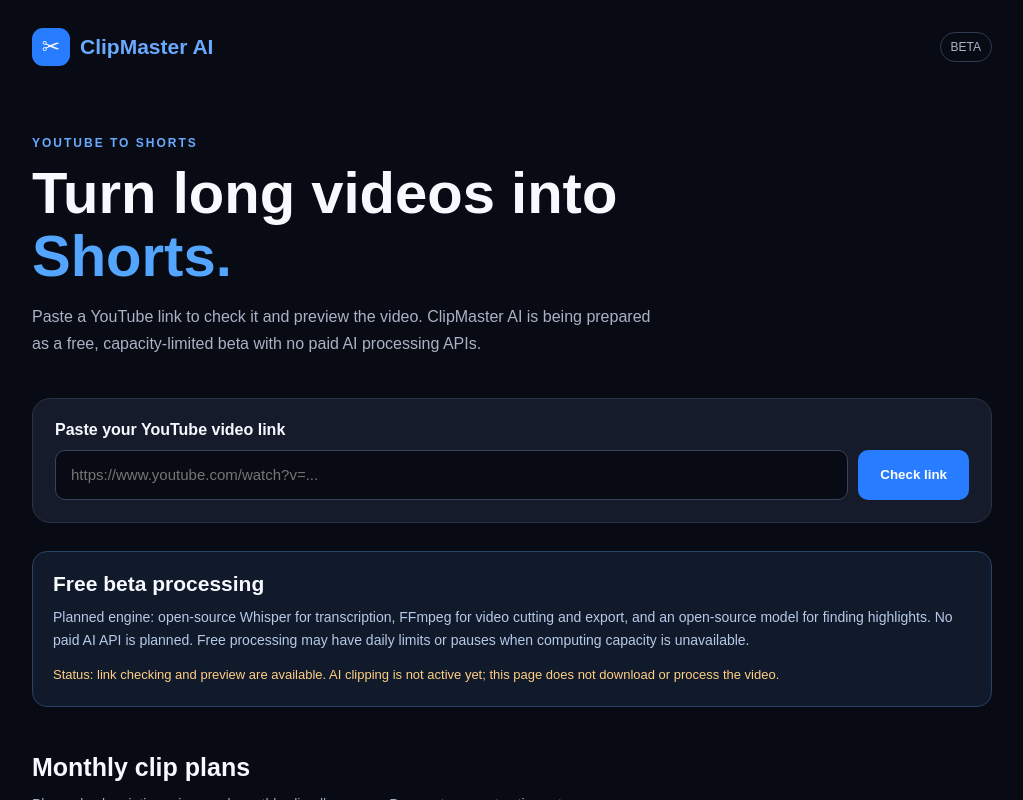
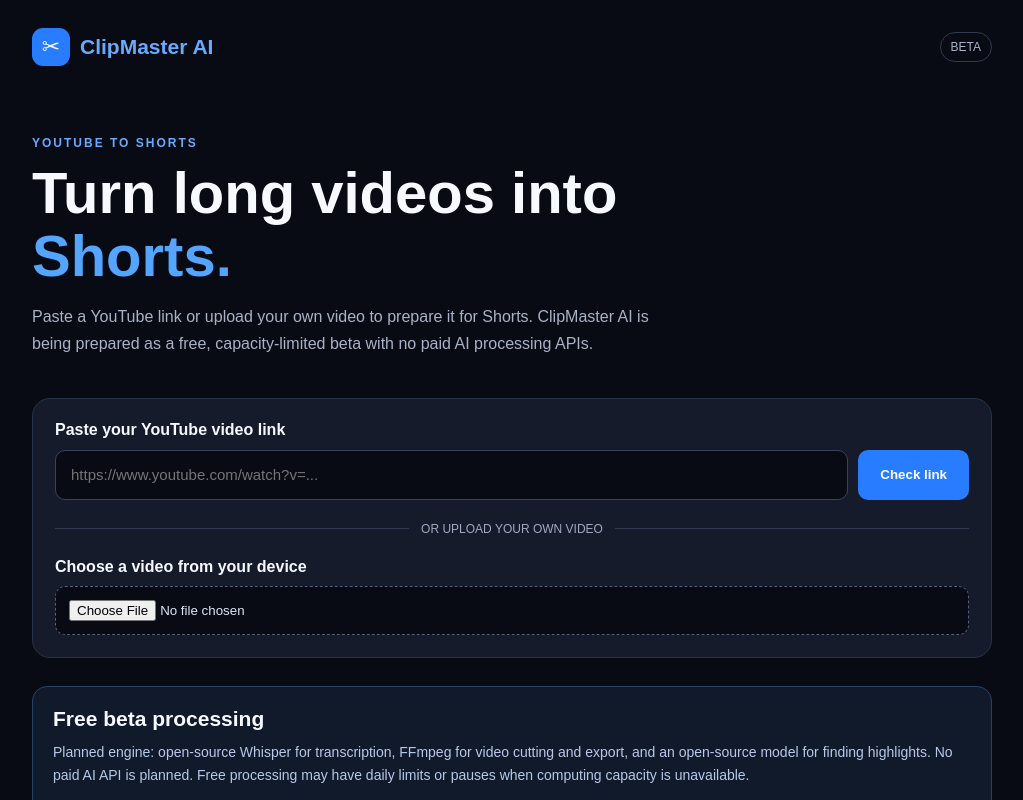
Before and after one commit to novaaisupport0-arch/ClipMaster-AI, a Next.js app: page / in a window 1280 px wide. Shown: the top 800 px of the page, without its empty margins (128-1151 px from the left). Built offline with nearby package versions, Linux system fonts and the light colour scheme.

Commit message:
Add local video upload and preview flow

```diff
--- a/app/page.js
+++ b/app/page.js
@@ -1,11 +1,11 @@
 "use client";
 
-import { useState } from "react";
+import { useEffect, useState } from "react";
 
 function getYouTubeId(value) {
   try {
     const parsed = new URL(value.trim());
-    const host = parsed.hostname.replace(/^www\\./, "").replace(/^m\\./, "");
+    const host = parsed.hostname.replace(/^www\./, "").replace(/^m\./, "");
     if (host === "youtu.be") {
       const id = parsed.pathname.split("/").filter(Boolean)[0];
       return /^[a-zA-Z0-9_-]{11}$/.test(id || "") ? id : null;
@@ -36,6 +36,18 @@ const topUps = [
 
 export default function Home() {
   const [url, setUrl] = useState("");
+  const [selectedFile, setSelectedFile] = useState(null);
+  const [filePreview, setFilePreview] = useState("");
+
+  useEffect(() => {
+    if (!selectedFile) {
+      setFilePreview("");
+      return;
+    }
+    const previewUrl = URL.createObjectURL(selectedFile);
+    setFilePreview(previewUrl);
+    return () => URL.revokeObjectURL(previewUrl);
+  }, [selectedFile]);
   const [videoId, setVideoId] = useState("");
   const [permission, setPermission] = useState(false);
   const [message, setMessage] = useState("");
@@ -51,8 +63,8 @@ export default function Home() {
   }
 
   function startGeneration() {
-    if (!videoId) {
-      setMessage("Check a valid YouTube link first.");
+    if (!videoId && !selectedFile) {
+      setMessage("Paste a YouTube link or choose a video file first.");
       setMessageType("error");
       return;
     }
@@ -61,7 +73,9 @@ export default function Home() {
       setMessageType("error");
       return;
     }
-    setMessage("Your link is ready, but AI clipping and video export are not connected yet. This is the first working milestone; no video has been downloaded or processed.");
+    setMessage(selectedFile
+      ? "Your video is selected and previewed locally. Secure upload, AI clipping and export are not connected yet; the file has not been sent to a server."
+      : "Your link is ready, but AI clipping and video export are not connected yet. No video has been downloaded or processed.");
     setMessageType("info");
   }
 
@@ -80,7 +94,7 @@ export default function Home() {
             Turn long videos into <span style={{ color: "#54a5ff" }}>Shorts.</span>
           </h1>
           <p style={{ color: "#aab2c5", lineHeight: 1.7, fontSize: 16, maxWidth: 620 }}>
-            Paste a YouTube link to check it and preview the video. ClipMaster AI is being prepared as a free, capacity-limited beta with no paid AI processing APIs.
+            Paste a YouTube link or upload your own video to prepare it for Shorts. ClipMaster AI is being prepared as a free, capacity-limited beta with no paid AI processing APIs.
           </p>
         </section>
 
@@ -123,6 +137,54 @@ export default function Home() {
               </button>
             </div>
           )}
+          <div style={{ display: "flex", alignItems: "center", gap: 12, margin: "22px 0", color: "#9daac0", fontSize: 12 }}>
+            <span style={{ flex: 1, height: 1, background: "#303b52" }} />
+            OR UPLOAD YOUR OWN VIDEO
+            <span style={{ flex: 1, height: 1, background: "#303b52" }} />
+          </div>
+          <label htmlFor="video-file" style={{ display: "block", fontWeight: 700, marginBottom: 10 }}>Choose a video from your device</label>
+          <input
+            id="video-file"
+            type="file"
+            accept="video/mp4,video/quicktime,video/webm,video/*"
+            onChange={e => {
+              const file = e.target.files?.[0] || null;
+              setSelectedFile(file);
+              setVideoId("");
+              setUrl("");
+              setMessage(file ? "Video selected. Preview it below before continuing." : "");
+              setMessageType("info");
+            }}
+            style={{ display: "block", width: "100%", boxSizing: "border-box", padding: 13, border: "1px dashed #52627d", borderRadius: 10, background: "#080b14", color: "#dce6f7" }}
+          />
+          {selectedFile && (
+            <div style={{ marginTop: 16 }}>
+              <p style={{ color: "#b8c9e8", fontSize: 13, overflowWrap: "anywhere" }}>
+                Selected: {selectedFile.name} · {(selectedFile.size / (1024 * 1024)).toFixed(1)} MB
+              </p>
+              {filePreview && (
+                <video
+                  controls
+                  playsInline
+                  src={filePreview}
+                  style={{ display: "block", width: "100%", maxHeight: 420, borderRadius: 12, background: "#05070c" }}
+                />
+              )}
+              <button
+                onClick={() => { setSelectedFile(null); setMessage(""); }}
+                style={{ marginTop: 10, padding: "9px 13px", background: "#27334a", color: "white", border: 0, borderRadius: 8, cursor: "pointer" }}
+              >
+                Remove selected video
+              </button>
+              <label style={{ display: "flex", alignItems: "flex-start", gap: 10, color: "#c4ccda", fontSize: 13, lineHeight: 1.5, marginTop: 18 }}>
+                <input type="checkbox" checked={permission} onChange={e => setPermission(e.target.checked)} style={{ marginTop: 3 }} />
+                I own this video or have permission or another lawful basis to create and use edits of it.
+              </label>
+              <button onClick={startGeneration} style={{ width: "100%", padding: 15, marginTop: 15, background: "#287cff", color: "white", border: 0, borderRadius: 10, fontWeight: 800, fontSize: 15, cursor: "pointer" }}>
+                Prepare uploaded video →
+              </button>
+            </div>
+          )}
         </section>
 
         <section style={{ marginTop: 28, background: "#101a2a", border: "1px solid #294365", padding: 20, borderRadius: 15 }}>
@@ -131,7 +193,7 @@ export default function Home() {
             Planned engine: open-source Whisper for transcription, FFmpeg for video cutting and export, and an open-source model for finding highlights. No paid AI API is planned. Free processing may have daily limits or pauses when computing capacity is unavailable.
           </p>
           <p style={{ color: "#ffcf85", fontSize: 13, lineHeight: 1.6, margin: "12px 0 0" }}>
-            Status: link checking and preview are available. AI clipping is not active yet; this page does not download or process the video.
+            Status: YouTube link checking and local video preview are available. Secure upload, AI clipping and export are not active yet.
           </p>
         </section>
 
```
